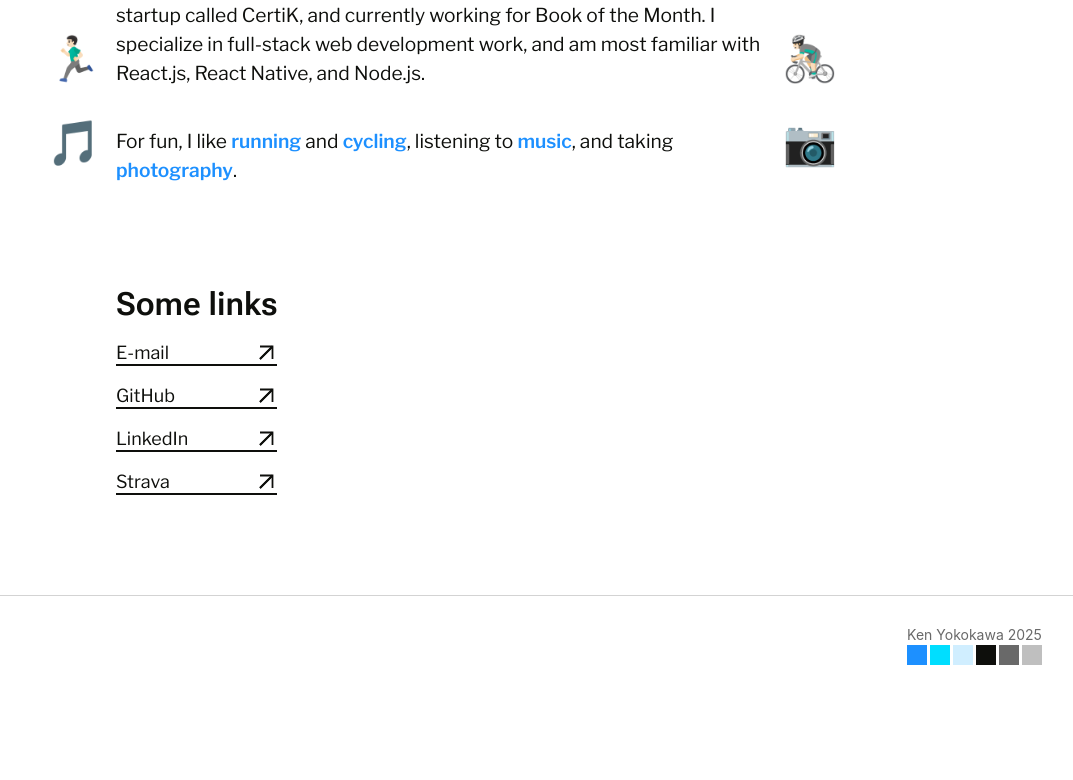
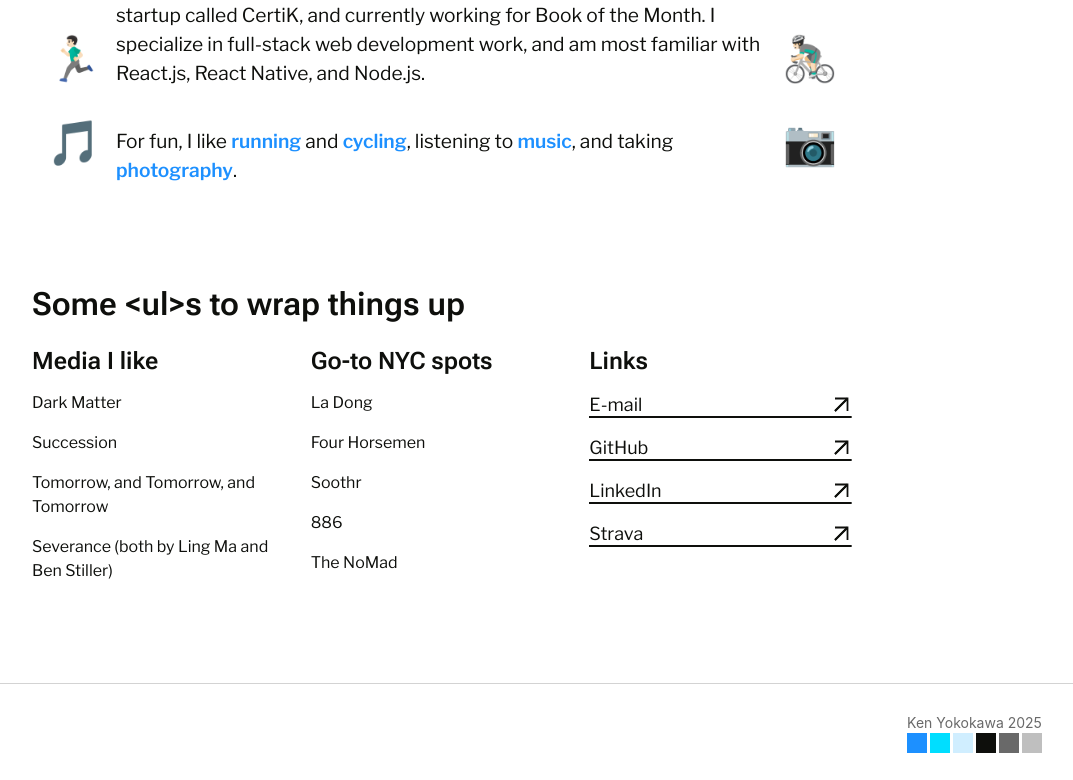
Before and after one commit to ky1044/personal-react-website, a React (Create React App) app: page /about in a window 1280 px wide. Shown: the part 1656-2436 px from the top of the page, without its empty margins (198-1271 px from the left). Before the commit the page ends 2361 px from the top, so only its background shows below. Built offline with nearby package versions, Linux system fonts and the light colour scheme; no server answers.

Commit message:
update UpNext and Links sections

```diff
--- a/src/pages/about/LinksSection.module.css
+++ b/src/pages/about/LinksSection.module.css
@@ -14,7 +14,35 @@
 
 .linksContainer {
   display: flex;
+  gap: 1em;
+  justify-content: space-between;
+  margin-top: 1.5em;
+}
+
+.linkColumn {
+  display: flex;
   flex-direction: column;
   gap: 1em;
-  width: fit-content;
+  flex-basis: 33%;
 }
+
+.linkColumn ul {
+  list-style-type: none;
+  padding: 0;
+  margin: 0;
+  display: flex;
+  flex-direction: column;
+  gap: 1em;
+}
+
+.linkColumn li {
+  font-size: 1rem;
+  color: var(--text-color);
+}
+
+@media (max-width: 680px) {
+  .linksContainer {
+    flex-direction: column;
+    gap: 3em;
+  }
+}
--- a/src/pages/about/LinksSection.tsx
+++ b/src/pages/about/LinksSection.tsx
@@ -1,23 +1,43 @@
-import React from "react";
+import { motion } from "framer-motion";
+import { TextLink } from "src/components/shared/TextLink";
+import { animationVariants } from "src/consts/animation";
 import { links } from "./links";
-import { TextLink } from "src/components/shared/TextLink";
 import styles from "./LinksSection.module.css";
-import { animationVariants } from "src/consts/animation";
-import { motion } from "framer-motion";
 
 const LinksSection = () => {
   return (
     <motion.div
-      style={{ display: "flex", flexDirection: "row" }}
-      variants={animationVariants.individual}
+      variants={animationVariants.containerQuick}
       initial="hidden"
       whileInView="show"
       viewport={{ once: true }}
     >
-      <div className={styles.sidebarBlock} />
-      <div className={styles.centerBlock} style={{ flex: 12 }}>
+      <motion.div variants={animationVariants.individual}>
+        <h2>{"Some <ul>s to wrap things up"}</h2>
+      </motion.div>
+      <motion.div variants={animationVariants.individual}>
         <div className={styles.linksContainer}>
-          <h2>Some links</h2>
+          <div className={styles.linkColumn}>
+            <h3>Media I like</h3>
+            <ul>
+              <li>Dark Matter</li>
+              <li>Succession</li>
+              <li>Tomorrow, and Tomorrow, and Tomorrow</li>
+              <li>Severance (both by Ling Ma and Ben Stiller)</li>
+            </ul>
+          </div>
+          <div className={styles.linkColumn}>
+            <h3>Go-to NYC spots</h3>
+            <ul>
+              <li>La Dong</li>
+              <li>Four Horsemen</li>
+              <li>Soothr</li>
+              <li>886</li>
+              <li>The NoMad</li>
+            </ul>
+          </div>
+          <div className={styles.linkColumn}>
+            <h3>Links</h3>
             {links.map((link, idx) => (
               <TextLink
                 text={link.label}
@@ -28,7 +48,7 @@ const LinksSection = () => {
             ))}
           </div>
         </div>
-      <div className={styles.sidebarBlock} />
+      </motion.div>
     </motion.div>
   );
 };
--- a/src/pages/home/UpNextSection.module.css
+++ b/src/pages/home/UpNextSection.module.css
@@ -1,6 +1,6 @@
 .headerWrapper {
   width: fit-content;
-  margin: 6em auto;
+  margin: 4em auto;
 }
 
 .headerText {
@@ -9,8 +9,27 @@
   font-weight: 600;
   line-height: normal;
   letter-spacing: 1.2px;
+  max-width:640px;
 }
 
 .headerText a {
   color: var(--primary-blue);
+  line-height: 1.5;
 }
+
+.link {
+  background-color: var(--primary-blue);
+  color: var(--background-primary) !important;
+  text-decoration: none;
+  border-radius: 30px;
+  padding: 0 16px;
+  border-width: 1px;
+  border-style: solid;
+  transition: border-color 0.2s ease-in-out;
+  border-color: var(--background-primary);
+  white-space: nowrap;
+}
+
+.link:hover {
+  border-color: var(--primary-blue);
+}
--- a/src/pages/home/UpNextSection.tsx
+++ b/src/pages/home/UpNextSection.tsx
@@ -1,8 +1,7 @@
-import React from "react";
+import { motion } from "framer-motion";
+import { Link } from "react-router-dom";
+import { animationVariants } from "src/consts/animation";
 import styles from "./UpNextSection.module.css";
-import { motion } from "framer-motion";
-import { animationVariants } from "src/consts/animation";
-
 const UpNextSection = () => {
   return (
     <div className="top-level-container">
@@ -15,9 +14,15 @@ const UpNextSection = () => {
         viewport={{ once: true }}
       >
         <p className={styles.headerText} id="splash-header-text">
-          Thanks for visiting! <br />
-          Check out my <a href="/experience">experience</a>, or learn <br />
-          more <a href="/about">about </a>me.
+          Thanks for visiting! Check out my{" "}
+          <Link to="/experience">
+            <span className={styles.link}>experience</span>
+          </Link>
+          , or learn more{" "}
+          <Link to="/about">
+            <span className={styles.link}>about me</span>
+          </Link>
+          .
         </p>
       </motion.div>
     </div>
```
Lines whose indentation alone changed are shown as unchanged.
